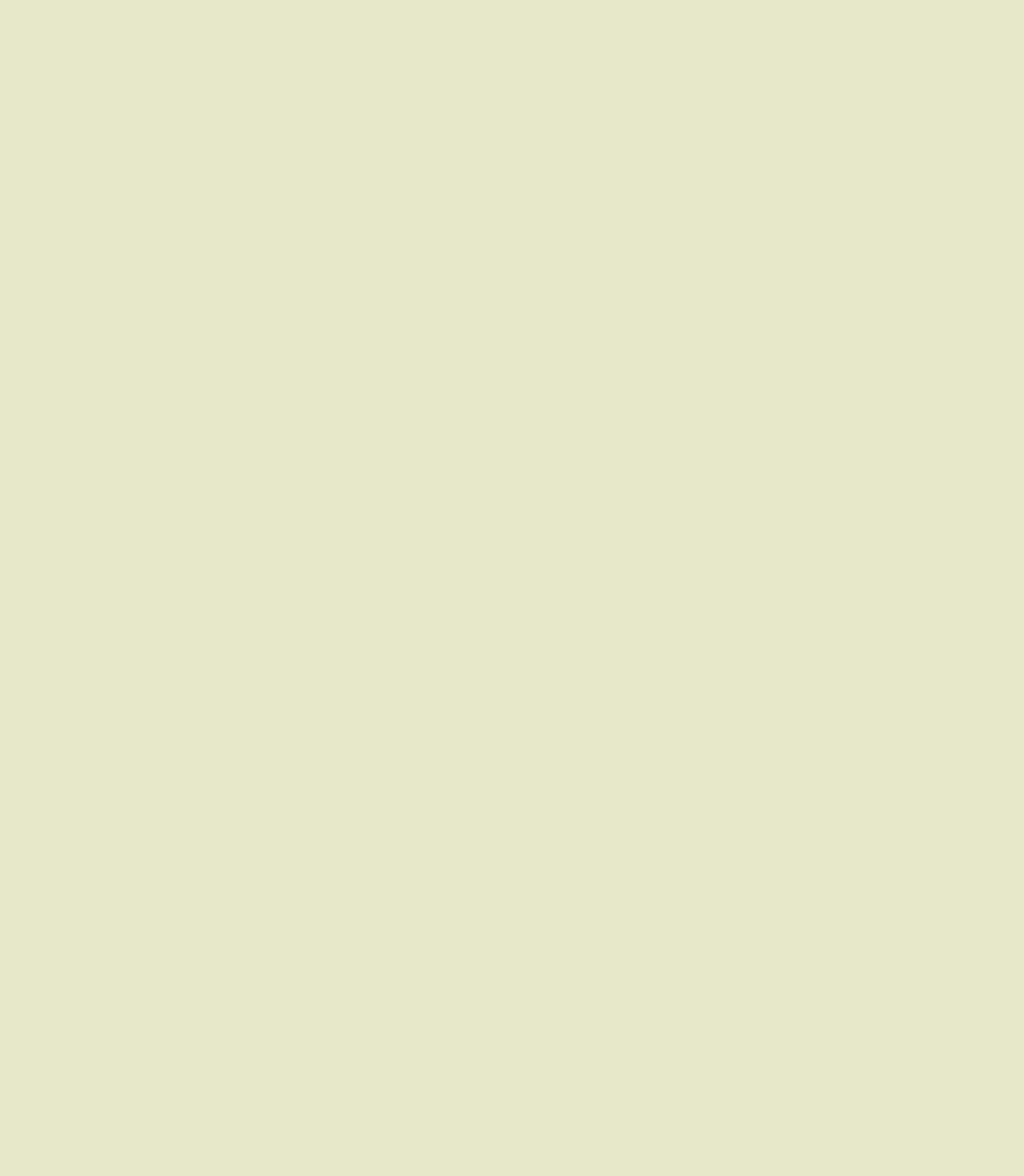
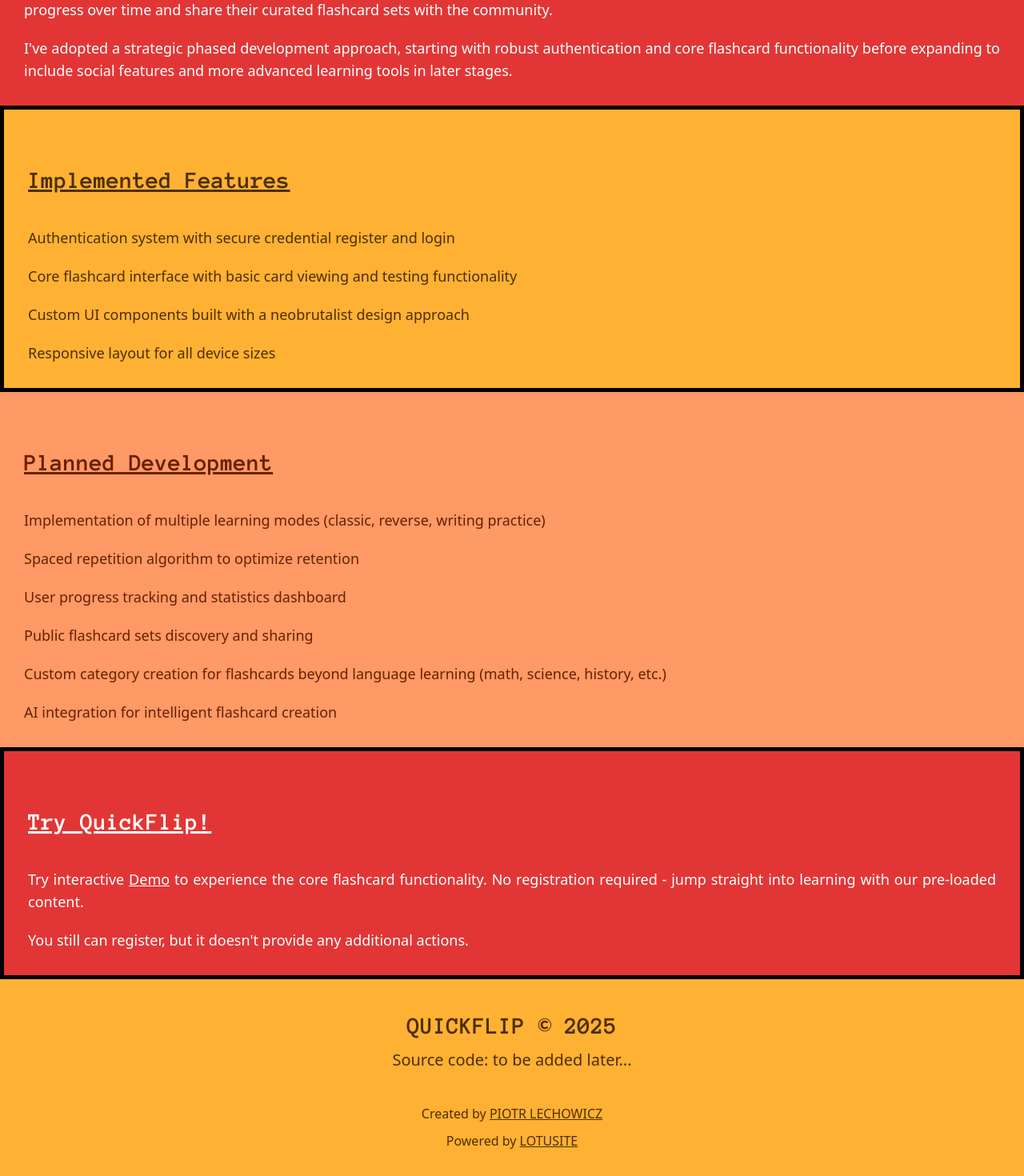
Before and after one commit to lechoos/quick-flip, a Next.js app: page / in a window 1280 px wide. Shown: the part 780-2250 px from the top of the page at 80% size. Before the commit the page ends 800 px from the top, so only its background shows below. Built offline with nearby package versions, Linux system fonts and the light colour scheme.

Commit message:
!FEAT: created landing page

```diff
--- /dev/null
+++ b/src/app/about/page.tsx
@@ -0,0 +1 @@
+export default function Page() {}
--- a/src/app/demo/page.tsx
+++ b/src/app/demo/page.tsx
@@ -1 +1,3 @@
-export default function Page() {}
+export default function Page() {
+  return <div>Demo</div>;
+}
--- a/src/app/flashcards/page.tsx
+++ b/src/app/flashcards/page.tsx
@@ -6,7 +6,7 @@ export default async function FlashcardsPage() {
   const categories = await getAllCategories();
 
   return (
-    <div className="grid grid-cols-2 gap-x-2 gap-y-4 mt-2 mx-2">
+    <div className="grid grid-cols-2 justify-center gap-x-2 gap-y-4 mt-2 mx-2">
       {categories.map((category) => (
         <CategoryLabel
           key={category.id}
--- a/src/app/globals.scss
+++ b/src/app/globals.scss
@@ -34,10 +34,14 @@
 @layer base {
   body {
     @apply bg-background text-foreground;
-  }
 
-  h1 {
-    @apply font-anonymous-pro font-bold text-4xl;
+    h1 {
+      @apply font-anonymous-pro font-bold text-4xl;
+    }
+
+    h2 {
+      @apply font-anonymous-pro font-bold text-3xl;
+    }
   }
 }
 
--- a/src/app/layout.tsx
+++ b/src/app/layout.tsx
@@ -2,6 +2,7 @@ import type { Metadata } from 'next';
 import { Anonymous_Pro, Inter } from 'next/font/google';
 import './globals.scss';
 import { ReactNode } from 'react';
+import { Navigation } from '@/components/ui/Navigation';
 
 const anonymousPro = Anonymous_Pro({
   variable: '--font-anonymous-pro',
@@ -26,7 +27,10 @@ export default function RootLayout({
 }>) {
   return (
     <html lang="en">
-      <body className={`${anonymousPro.variable} ${inter.variable} antialiased mx-auto`}>{children}</body>
+      <body className={`${anonymousPro.variable} ${inter.variable} antialiased mx-auto`}>
+        <Navigation />
+        {children}
+      </body>
     </html>
   );
 }
--- a/src/components/ui/CategoryLabel.tsx
+++ b/src/components/ui/CategoryLabel.tsx
@@ -12,7 +12,7 @@ export const CategoryLabel = ({ children, Icon, variant = 'destructive', href }:
   return (
     <Link
       href={{ pathname: href }}
-      className={`relative inline-block p-2 min-w-24 font-anonymous-pro font-bold text-4xl bg-${variant} text-${variant}-foreground border-[3px] border-black shadow hover:shadow-hover hover:-translate-x-[2px] hover:-translate-y-[2px] rounded-2xl`}
+      className={`relative inline-block p-2 min-w-24 max-w-[290px] font-anonymous-pro font-bold text-4xl bg-${variant} text-${variant}-foreground border-[3px] border-black shadow hover:shadow-hover hover:-translate-x-[2px] hover:-translate-y-[2px] rounded-2xl`}
     >
       <p className="mb-2 text-center">{children}</p>
       <div className={`absolute left-1/2 grid place-items-center w-5 aspect-square border-[3px] border-black rounded-2xl -translate-x-1/2 rotate-45 ${variant === 'primary' ? 'bg-secondary' : 'bg-primary'}`}>
--- a/src/components/ui/Navigation.tsx
+++ b/src/components/ui/Navigation.tsx
@@ -9,11 +9,11 @@ import { AlignJustify, Plus } from 'lucide-react';
 const links = [
   {
     label: 'About',
-    href: '/',
+    href: '/about',
   },
   {
     label: 'Demo',
-    href: '/landing',
+    href: '/demo',
   },
 ];
 
@@ -56,7 +56,7 @@ export const Navigation = () => {
         isOpen={isOpen}
         setIsOpen={() => setIsOpen((prev) => !prev)}
       />
-      <nav className={`absolute top-8 sm:top-2 ${!isOpen ? 'right-full' : 'right-auto'} sm:right-auto flex justify-between sm:block mx-1 py-[2.5rem] px-2 sm:px-4 w-[80%] max-w-[350px] font-anonymous-pro font-bold text-xl bg-secondary border-[5px] border-black shadow rounded-[60px]`}>
+      <nav className={`absolute top-8 sm:top-2 ${!isOpen ? 'right-full' : 'right-1/2 translate-x-1/2'} sm:right-1/2 sm:translate-x-1/2 flex justify-between sm:block mx-1 py-[2.5rem] px-2 sm:px-4 w-[80%] max-w-[350px] font-anonymous-pro font-bold text-xl bg-secondary border-[5px] border-black shadow rounded-[60px] z-20`}>
         <Link href="/">
           <QuickLogo className="sm:absolute left-4 top-1/2 sm:-translate-y-1/2" />
         </Link>
--- a/src/pages/home/index.tsx
+++ b/src/pages/home/index.tsx
@@ -1,9 +1,61 @@
 import { Header } from './sections/header';
+import { Link } from '@/components/atoms/link';
+import { Section } from './sections/section';
+import { Footer } from '@/pages/home/sections/footer';
 
 export const Home = () => {
   return (
     <>
       <Header />
+      <Section
+        variant="destructive"
+        title="About the project"
+      >
+        <p>QuickFlip is a modern language learning application designed to make vocabulary acquisition more efficient and engaging. The core concept revolves around customizable flashcard sets that adapt to your learning pace.</p>
+        <p>The platform will ultimately feature multiple learning modes including classic flashcard review, reverse card testing, and writing practice. I'll implement spaced repetition technology to optimize memory retention and personalize the learning experience. Users will be able to track their progress over time and share their curated flashcard sets with the community.</p>
+        <p>I've adopted a strategic phased development approach, starting with robust authentication and core flashcard functionality before expanding to include social features and more advanced learning tools in later stages.</p>
+      </Section>
+      <Section
+        title="Implemented Features"
+        isList
+        border
+      >
+        <li>Authentication system with secure credential register and login</li>
+        <li>Core flashcard interface with basic card viewing and testing functionality</li>
+        <li>Custom UI components built with a neobrutalist design approach</li>
+        <li>Responsive layout for all device sizes</li>
+      </Section>
+      <Section
+        title="Planned Development"
+        variant="secondary"
+        isList
+      >
+        <li>Implementation of multiple learning modes (classic, reverse, writing practice)</li>
+        <li>Spaced repetition algorithm to optimize retention</li>
+        <li>User progress tracking and statistics dashboard</li>
+        <li>Public flashcard sets discovery and sharing</li>
+        <li>Custom category creation for flashcards beyond language learning (math, science, history, etc.)</li>
+        <li>AI integration for intelligent flashcard creation</li>
+      </Section>
+      <Section
+        variant="destructive"
+        title="Try QuickFlip!"
+        border
+      >
+        <p>
+          Try interactive{' '}
+          <Link
+            className="underline"
+            href={'/demo'}
+          >
+            Demo
+          </Link>{' '}
+          to experience the core flashcard functionality. No registration required - jump straight into learning with our pre-loaded content.
+        </p>
+
+        <p>You still can register, but it doesn't provide any additional actions.</p>
+      </Section>
+      <Footer />
     </>
   );
 };
--- /dev/null
+++ b/src/pages/home/sections/footer.tsx
@@ -0,0 +1,38 @@
+'use client';
+
+import { useState } from 'react';
+
+export const Footer = () => {
+  const [year] = useState(() => new Date().getFullYear());
+
+  return (
+    <footer className="flex flex-col justify-center items-center gap-1 p-4 bg-primary text-primary-foreground">
+      <h2>QUICKFLIP &copy; {year}</h2>
+      <p className="text-xl">Source code: to be added later...</p>
+      <div className="flex flex-col justify-center items-center mt-3 gap-y-1 text-base">
+        <p>
+          Created by{' '}
+          <a
+            target="_blank"
+            rel="noopener noreferrer"
+            className="underline uppercase"
+            href="https://github.com/lechoos"
+          >
+            Piotr Lechowicz
+          </a>
+        </p>
+        <p>
+          Powered by{' '}
+          <a
+            target="_blank"
+            rel="noopener noreferrer"
+            className="underline uppercase"
+            href="https://lotusite.pl"
+          >
+            Lotusite
+          </a>
+        </p>
+      </div>
+    </footer>
+  );
+};
--- a/src/pages/home/sections/header.tsx
+++ b/src/pages/home/sections/header.tsx
@@ -1,8 +1,5 @@
-import { Navigation } from '@/components/ui/Navigation';
-
 export const Header = () => (
   <header className="relative grid place-items-center p-3 w-full min-h-[500px] font-bold bg-primary text-primary-foreground">
-    <Navigation />
     <h1 className="-mt-2 text-4xl sm:text-5xl text-center">QuickFlip: Accelerate Your Learning!</h1>
     <section className="absolute bottom-0 p-2 w-full bg-secondary border-[5px] border-black">
       <h2 className="text-2xl text-center">Project still in development</h2>
--- /dev/null
+++ b/src/pages/home/sections/section.tsx
@@ -0,0 +1,18 @@
+import { ReactNode } from 'react';
+
+type SectionProps = {
+  variant?: 'primary' | 'secondary' | 'destructive';
+  title: string;
+  isList?: boolean;
+  border?: boolean;
+  children?: ReactNode;
+};
+
+export const Section = ({ variant = 'primary', title, isList = false, border, children }: SectionProps) => {
+  return (
+    <section className={`p-3 bg-${variant} text-${variant}-foreground ${border && 'border-[5px] border-black'}`}>
+      <h2 className="my-4 underline">{title}</h2>
+      {isList ? <ul className="flex flex-col gap-y-2 text-base sm:text-lg text-justify">{children}</ul> : <div className="flex flex-col gap-y-2 text-base sm:text-lg text-justify">{children}</div>}
+    </section>
+  );
+};
```
Also changed, not shown: src/scss/_decorations.scss (+11 -2 lines).
